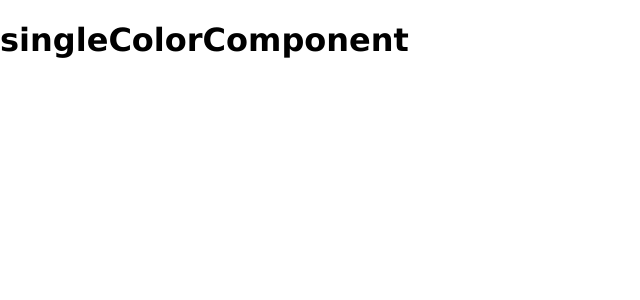
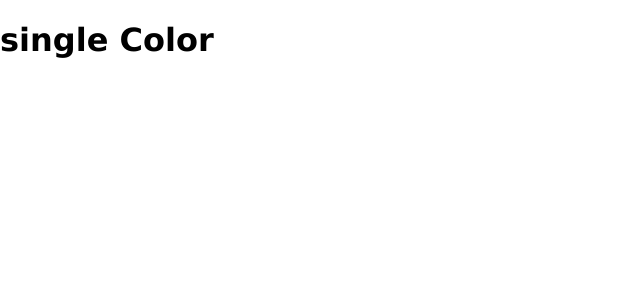
Before and after one commit to jonahCodes/ReactColorProject, a React (Create React App) app: page /palette/flat-ui-colors-american/americanriver in a window 1280 px wide. Shown: the top 300 px of the page, without its empty margins (0-640 px from the left). Built offline with nearby package versions, Linux system fonts and the light colour scheme.

Commit message:
update singleColor Palette link

```diff
--- a/src/App.js
+++ b/src/App.js
@@ -1,6 +1,7 @@
 import "./styles.css";
 //test commit
 import { Component } from "react";
+import ColorPalette from "./colorApp/ColorPalette";
 import Palette from "./colorApp/Palette";
 import seedColors from "./seedColors";
 import { generatePalette } from "./colorApp/colorHelper";
@@ -37,7 +38,7 @@
         <Route
           exact
           path="/palette/:paletteId/:colorId"
-          render={() => <h1>singleColorComponent</h1>}
+          render={() => <ColorPalette />}
         />
       </Switch>
     );
--- a/src/colorApp/ColorBox.js
+++ b/src/colorApp/ColorBox.js
@@ -13,7 +13,7 @@
     });
   };
   render() {
-    const { name, background } = this.props;
+    const { name, background, moreUrl } = this.props;
     const { copied } = this.state;
     return (
       <CopyToClipboard text={background} onCopy={this.changeCopyState}>
@@ -32,7 +32,7 @@
             </div>
             <button className="copy-button">copy</button>
           </div>
-          <Link to="/" onClick={(e) => e.stopPropagation()}>
+          <Link to={moreUrl} onClick={(e) => e.stopPropagation()}>
             <span className="see-more">more</span>
           </Link>
         </div>
--- /dev/null
+++ b/src/colorApp/ColorPalette.js
@@ -0,0 +1,6 @@
+import { Component } from "react";
+export default class ColorPalette extends Component {
+  render() {
+    return <h1>single Color</h1>;
+  }
+}
--- a/src/colorApp/Palette.js
+++ b/src/colorApp/Palette.js
@@ -17,10 +17,17 @@
     this.setState({ format: val });
   };
   render() {
-    const { colors, paletteName, emoji } = this.props.palette;
+    const { colors, paletteName, emoji, id } = this.props.palette;
     const { level, format } = this.state;
     const colorBoxes = colors[level].map((color) => (
-      <ColorBox key={color.id} background={color[format]} name={color.name} />
+      <ColorBox
+        key={color.id}
+        background={color[format]}
+        name={color.name}
+        id={color.id}
+        paletteId={id}
+        moreUrl={`/palette/${id}/${color.id}`}
+      />
     ));
     return (
       <div className="Palette">
```
